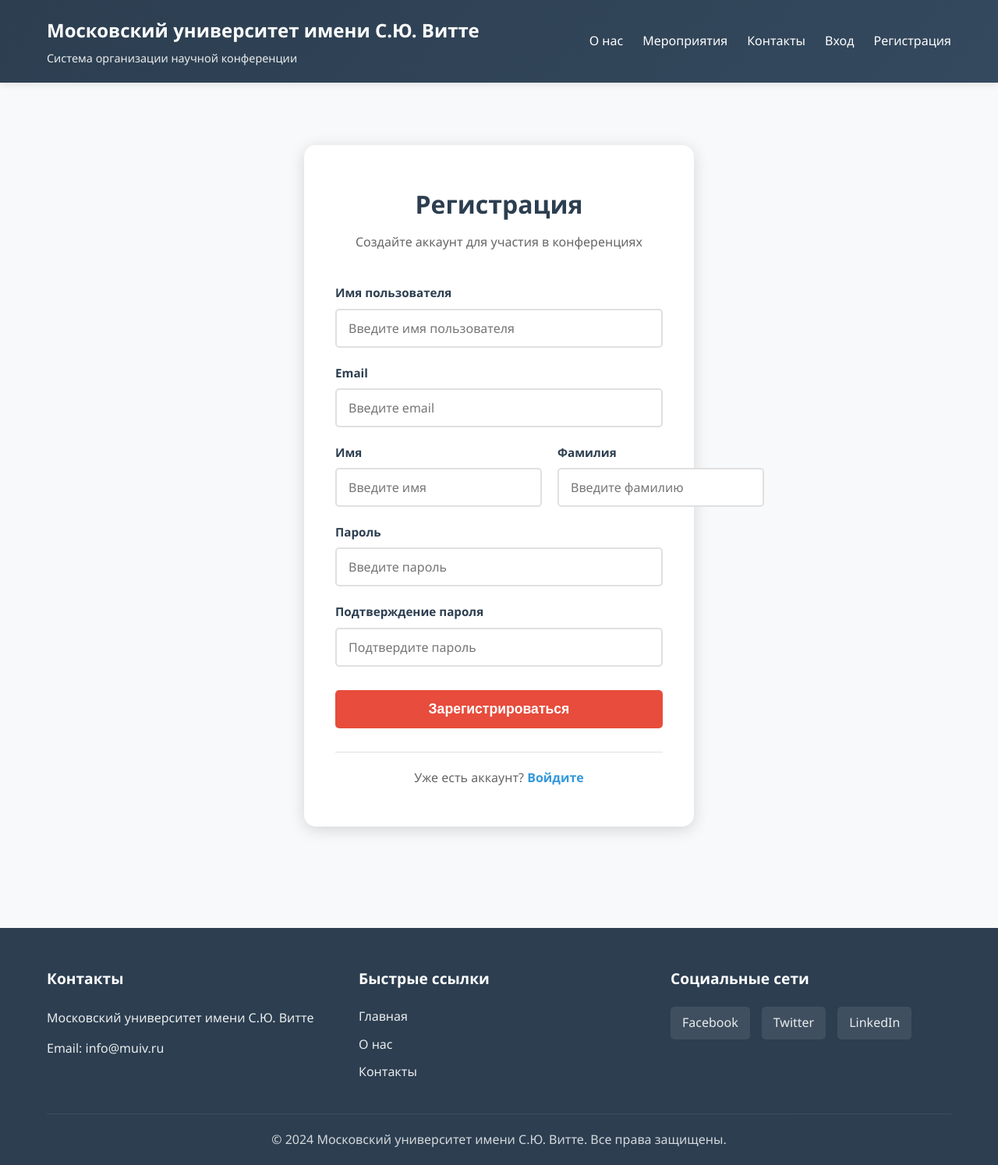
After one commit to eventorg11/eventorg, a Django app: template app/templates/registration/register.html in a window 1280 px wide. The commit adds this page. Shown: the whole page at 78% size. Run offline with Django 5.2, Linux system fonts and the light colour scheme; the template is opened without the code that fills it, so the values that code supplies are empty.

Commit message:
Created login and register templates

```diff
--- a/app/settings.py
+++ b/app/settings.py
@@ -57,3 +57,6 @@ STATIC_URL = "static/"
 STATICFILES_DIRS = [
     BASE_DIR / "app" / "static",
 ]
+
+LOGIN_REDIRECT_URL = '/'
+LOGOUT_REDIRECT_URL = '/'
--- a/app/static/css/style.css
+++ b/app/static/css/style.css
@@ -1498,3 +1498,131 @@ body {
         font-size: 1.5rem;
     }
 }
+
+/* Auth Pages Styles */
+.auth-section {
+    padding: 80px 0;
+    background-color: var(--bg-light);
+    min-height: calc(100vh - 200px);
+    display: flex;
+    align-items: center;
+}
+
+.auth-container {
+    max-width: 500px;
+    margin: 0 auto;
+    width: 100%;
+}
+
+.auth-card {
+    background-color: var(--bg-white);
+    padding: 50px 40px;
+    border-radius: 15px;
+    box-shadow: var(--shadow-hover);
+}
+
+.auth-header {
+    text-align: center;
+    margin-bottom: 40px;
+}
+
+.auth-title {
+    color: var(--primary-color);
+    font-size: 2rem;
+    font-weight: 700;
+    margin-bottom: 10px;
+}
+
+.auth-subtitle {
+    color: var(--text-light);
+    font-size: 1rem;
+}
+
+.auth-form {
+    display: flex;
+    flex-direction: column;
+    gap: 20px;
+}
+
+.form-group {
+    display: flex;
+    flex-direction: column;
+    gap: 8px;
+}
+
+.form-group label {
+    color: var(--primary-color);
+    font-weight: 600;
+    font-size: 0.95rem;
+}
+
+.form-control {
+    padding: 12px 15px;
+    border: 2px solid var(--border-color);
+    border-radius: 5px;
+    font-size: 1rem;
+    font-family: inherit;
+    transition: border-color 0.3s;
+    background-color: var(--bg-white);
+    color: var(--text-color);
+}
+
+.form-control:focus {
+    outline: none;
+    border-color: var(--secondary-color);
+}
+
+.form-row {
+    display: grid;
+    grid-template-columns: 1fr 1fr;
+    gap: 20px;
+}
+
+.btn-auth {
+    width: 100%;
+    padding: 14px;
+    font-size: 1.1rem;
+    margin-top: 10px;
+}
+
+.auth-footer {
+    margin-top: 30px;
+    text-align: center;
+    padding-top: 20px;
+    border-top: 1px solid var(--border-color);
+}
+
+.auth-footer p {
+    color: var(--text-light);
+    margin: 0;
+}
+
+.auth-footer a {
+    color: var(--secondary-color);
+    text-decoration: none;
+    font-weight: 600;
+    transition: color 0.3s;
+}
+
+.auth-footer a:hover {
+    color: #2980b9;
+    text-decoration: underline;
+}
+
+@media (max-width: 768px) {
+    .auth-section {
+        padding: 40px 20px;
+    }
+
+    .auth-card {
+        padding: 40px 30px;
+    }
+
+    .auth-title {
+        font-size: 1.5rem;
+    }
+
+    .form-row {
+        grid-template-columns: 1fr;
+    }
+}
--- /dev/null
+++ b/app/templates/registration/register.html
@@ -0,0 +1,61 @@
+{% extends 'base.html' %}
+{% load static %}
+
+{% block title %}Регистрация - Система организации научной конференции{% endblock %}
+
+{% block content %}
+<div class="auth-section">
+    <div class="container">
+        <div class="auth-container">
+            <div class="auth-card">
+                <div class="auth-header">
+                    <h1 class="auth-title">Регистрация</h1>
+                    <p class="auth-subtitle">Создайте аккаунт для участия в конференциях</p>
+                </div>
+
+                <form method="post" class="auth-form">
+                    {% csrf_token %}
+
+                    <div class="form-group">
+                        <label for="username">Имя пользователя</label>
+                        <input type="text" id="username" name="username" class="form-control" placeholder="Введите имя пользователя" required>
+                    </div>
+
+                    <div class="form-group">
+                        <label for="email">Email</label>
+                        <input type="email" id="email" name="email" class="form-control" placeholder="Введите email" required>
+                    </div>
+
+                    <div class="form-row">
+                        <div class="form-group">
+                            <label for="first_name">Имя</label>
+                            <input type="text" id="first_name" name="first_name" class="form-control" placeholder="Введите имя" required>
+                        </div>
+
+                        <div class="form-group">
+                            <label for="last_name">Фамилия</label>
+                            <input type="text" id="last_name" name="last_name" class="form-control" placeholder="Введите фамилию" required>
+                        </div>
+                    </div>
+
+                    <div class="form-group">
+                        <label for="password1">Пароль</label>
+                        <input type="password" id="password1" name="password1" class="form-control" placeholder="Введите пароль" required>
+                    </div>
+
+                    <div class="form-group">
+                        <label for="password2">Подтверждение пароля</label>
+                        <input type="password" id="password2" name="password2" class="form-control" placeholder="Подтвердите пароль" required>
+                    </div>
+
+                    <button type="submit" class="btn btn-primary btn-auth">Зарегистрироваться</button>
+                </form>
+
+                <div class="auth-footer">
+                    <p>Уже есть аккаунт? <a href="{% url 'login' %}">Войдите</a></p>
+                </div>
+            </div>
+        </div>
+    </div>
+</div>
+{% endblock %}
```
Also changed, not shown: app/templates/registration/login.html (added, +39 -0 lines).
